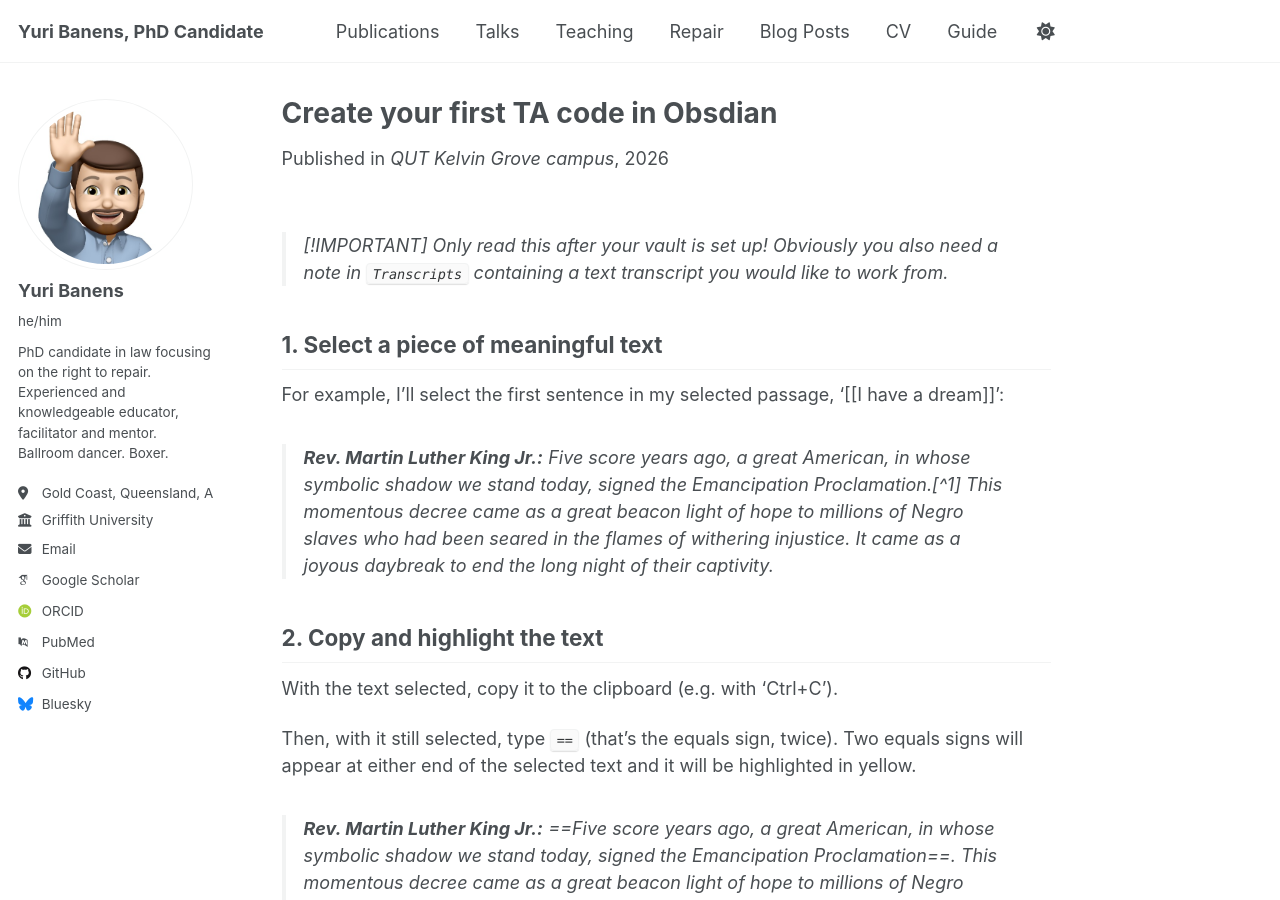
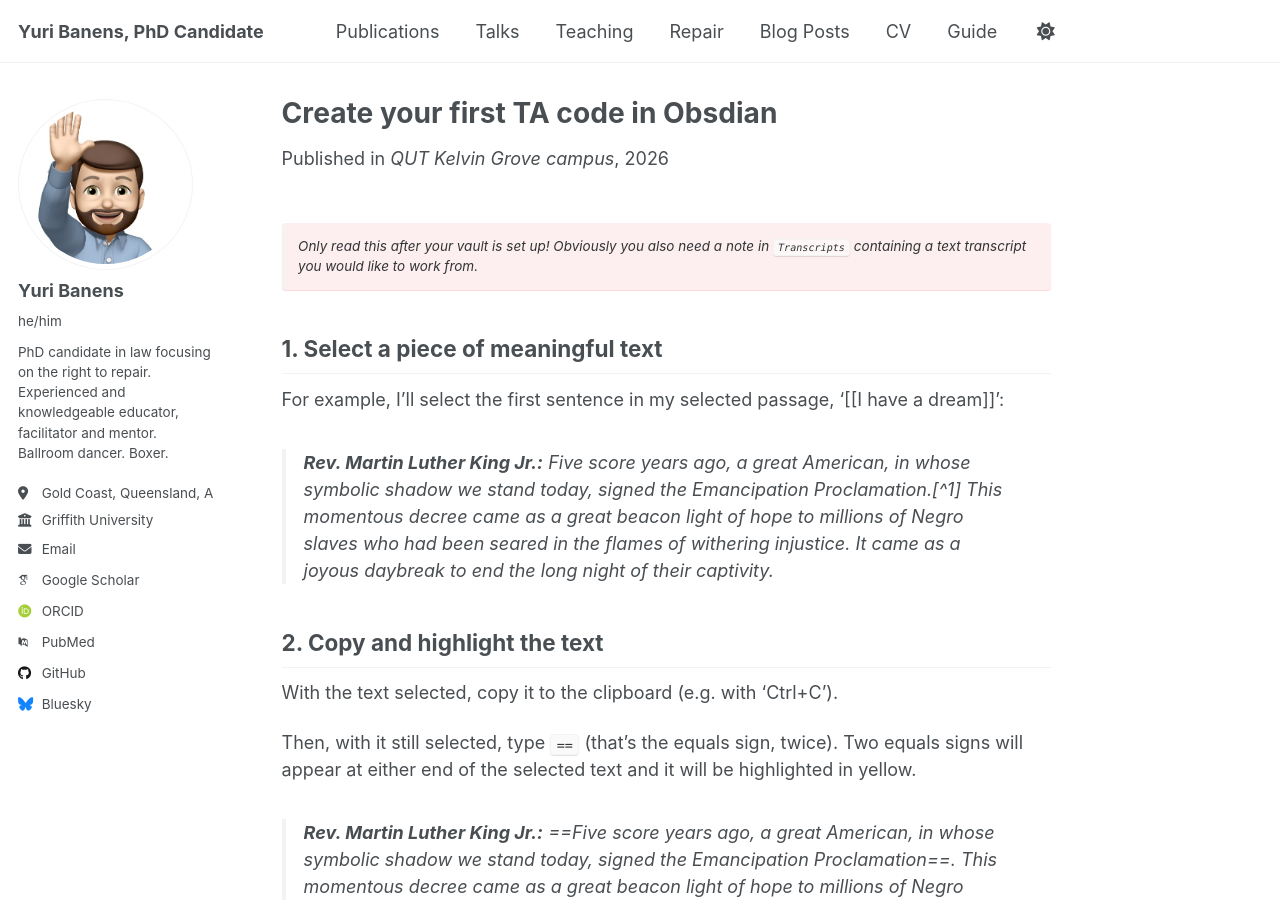
Before and after one commit to ybanens/ybanens.github.io, a Jekyll site: the page built from _pages/ta-code.md, in a window 1280 px wide and 900 px high. Built offline with Jekyll 4.4.1, drawn with Linux system fonts in a browser that asks for light colours; some web fonts are replaced; a script that is not in the unit is left out.

Commit message:
Update ta-code.md

```diff
--- a/_pages/ta-code.md
+++ b/_pages/ta-code.md
@@ -8,9 +8,8 @@ date: 2026-06-25
 location: "Brisbane, Queensland, Australia"
 ---
 
-
-> [!IMPORTANT]
 > Only read this after your vault is set up! Obviously you also need a note in `Transcripts` containing a text transcript you would like to work from.
+{: .notice--danger}
 
 ## 1. Select a piece of meaningful text
 
```
